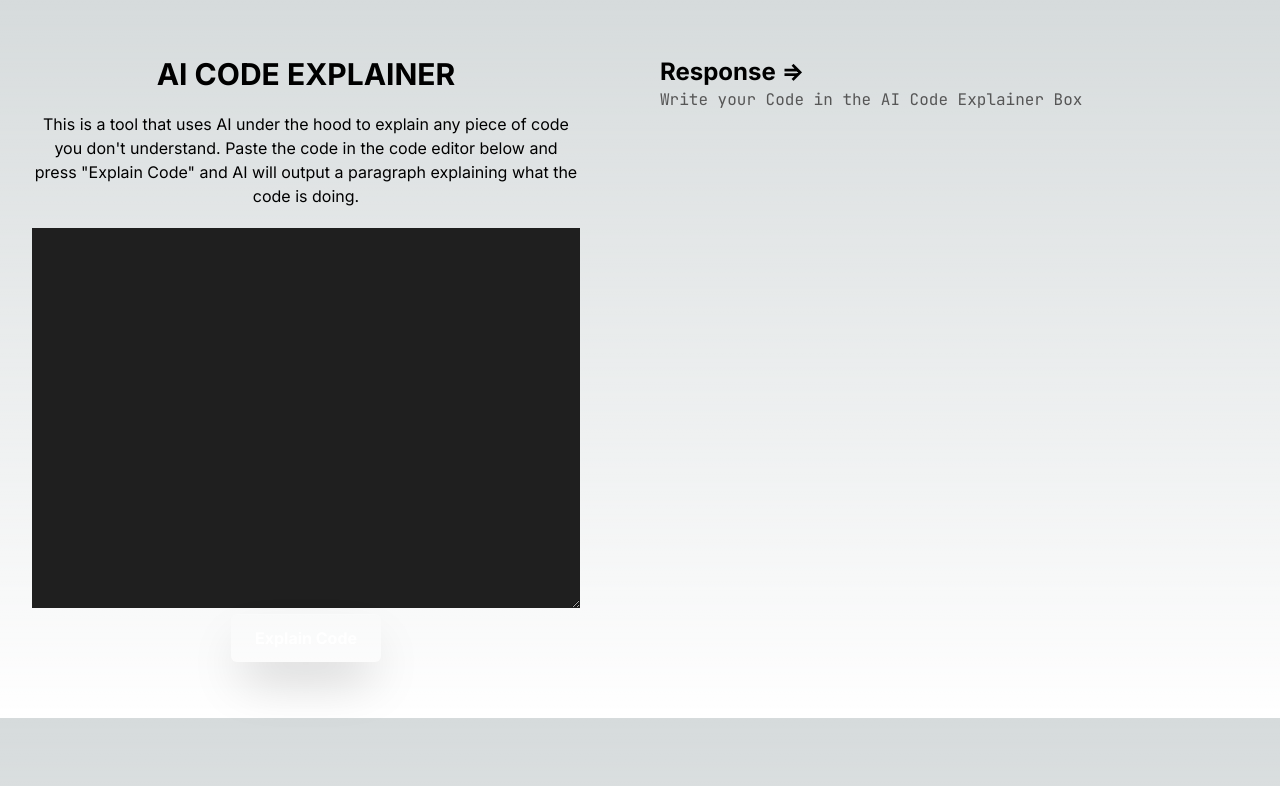
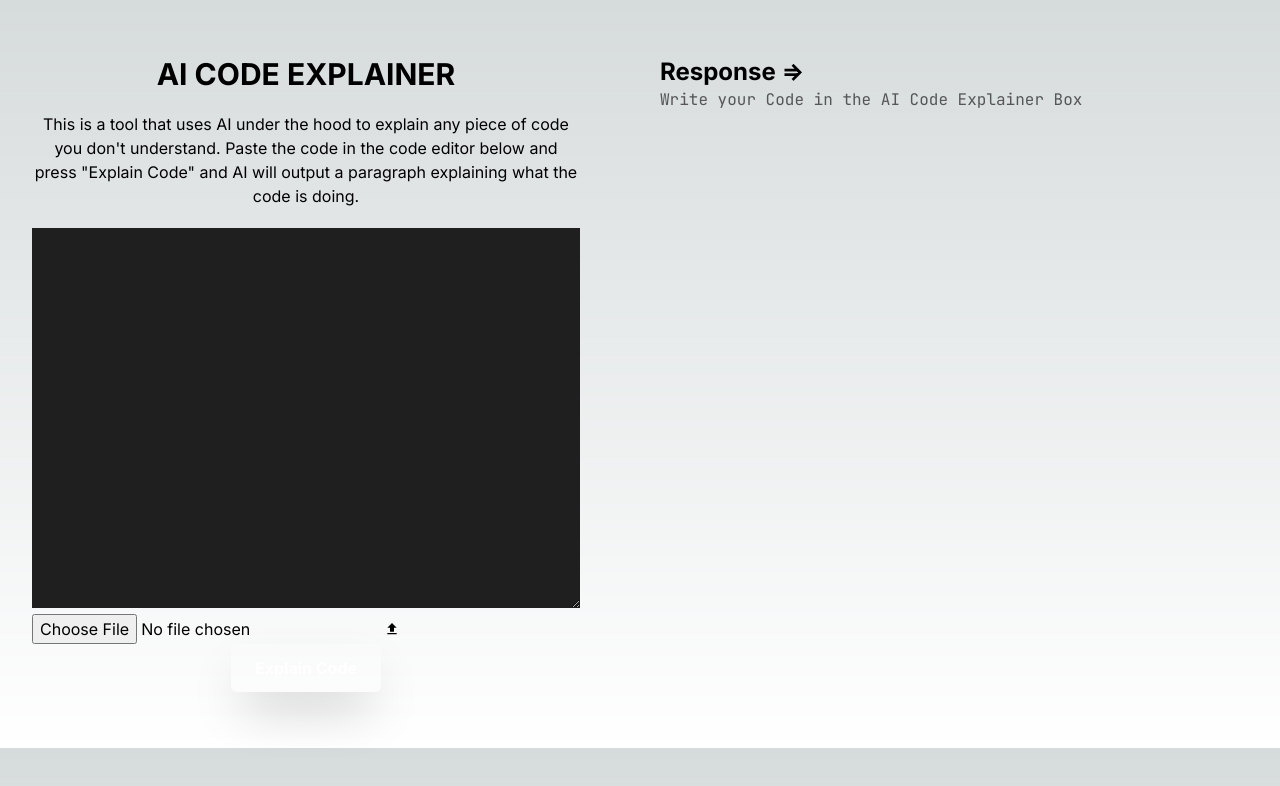
Before and after one commit to Sreyasree-001/Code-Quanta, a Next.js app: page /dashboard in a window 1280 px wide. Shown: the top 786 px of the page. Built offline with nearby package versions, Linux system fonts and the light colour scheme.

Commit message:
feat: Image upload

```diff
--- a/src/app/dashboard/page.js
+++ b/src/app/dashboard/page.js
@@ -2,13 +2,22 @@
 import { GoogleGenerativeAI } from "@google/generative-ai";
 import { useState } from "react";
 import "./pages.css";
-import { marked } from "marked";
+import { marked, use } from "marked";
+import { MdFileUpload } from "react-icons/md";
+import axios from "axios";
+
 const genAI = new GoogleGenerativeAI("AIzaSyAmaL0M7GZzbBrteRhQr3DQizJH0N22ssQ");
 
 export default function NewPage() {
   const [prompt, setPrompt] = useState(``);
   const [text, setText] = useState(`<p style="color:#565656;">Write your Code in the AI Code Explainer Box</p>`);
-  console.log(text);
+  //states uploading file
+  const [useImage, setUseImage] = useState(false);
+  const [files, setFiles] = useState(null);
+  const [progress, setProgress] = useState({started: false, pc: 0})
+  const [msg,setMsg] = useState(null);
+  const [image,setImage] = useState("");
+
   const handlePrompt = (event) => {
     setPrompt(event.target.value);
     console.log(prompt);
@@ -30,6 +39,36 @@ export default function NewPage() {
     `<p style="margin-top:10px;"><span style="display: inline-block; margin-left: 40px;"></span>`
   );
   console.log(convertedHtml);
+  const handleUplaod = () => {
+    if(!files){
+      setMsg("No file Selected");
+      return;
+    }
+    const fd = new FormData();
+    for(let i=0;i<files.length;i++){
+      fd.append(`file${i+1}`,files[i]);
+    }
+    //setMsg("Uploading...")
+    setProgress(prevState => {
+      return {...prevState, started:true}
+    })
+    axios.post('http://httpbin.org/post', fd, {
+      onUploadProgress: (progressEvent) => {
+        setProgress(prevState => {
+          return {...prevState, pc: progressEvent.progress*100}
+        });
+      },
+      headers: {
+        "Custom-Header": "value",
+      }
+    })
+    .then(res => {
+
+      console.log(res.data)
+    })
+    .catch(err => console.log(err))
+
+  }
 
   return (
     <>
@@ -46,14 +85,28 @@ export default function NewPage() {
                 below and press "Explain Code" and AI will output a paragraph
                 explaining what the code is doing.
               </p>
+              {
+                useImage ?
+                <img src={URL.createObjectURL(image)} alt=""/>
+                :
                 <textarea
                     spellCheck="false"
                     className="textarea"
                     rows={20}
                     onChange={handlePrompt}
                   />
+              }
               {/* <button onClick={run}>Generate</button> */}
               <div className="text-center">
+                <div className="flex flex-row space-x-2">
+                  <input
+                  type="file"
+                  onChange={(e) => {setFiles(e.target.files[0])}}
+                  />
+                  <button
+                  onClick={handleUplaod}
+                  ><MdFileUpload /></button>
+                </div>
                 <button
                   onClick={run}
                   className="relative inline-flex items-center justify-center px-6 py-3 overflow-hidden font-bold text-white rounded-md shadow-2xl group"
--- a/src/app/page.js
+++ b/src/app/page.js
@@ -39,13 +39,13 @@ export default function Home() {
                         {/* End Announcement Banner */}
                         {/* Title */}
                         <div className="max-w-3xl text-center mx-auto">
-                            <h1 className="block font-medium raleway text-gray-200 text-4xl sm:text-5xl md:text-6xl lg:text-7xl">
+                            <h1 className="block font-medium raleway text-[#05096c] text-4xl sm:text-5xl md:text-6xl lg:text-7xl">
                                 Let AI help you understand programming better
                             </h1>
                         </div>
                         {/* End Title */}
                         <div className="max-w-3xl text-center mx-auto">
-                            <p className="text-lg text-gray-400">
+                            <p className="text-lg jetbrains-mono text-gray-900">
                                 Write your code and get detailed explanation
                             </p>
                         </div>
@@ -56,8 +56,8 @@ export default function Home() {
                                 data-text="Awesome"
                                 onClick={() => router.push('/dashboard')}
                             >
-                                <span class="actual-text">&nbsp;Generate&nbsp;</span>
-                                <span aria-hidden="true" class="hover-text">&nbsp;Generate&nbsp;</span>
+                                <span class="actual-text jetbrains-mono">&nbsp;Generate&nbsp;</span>
+                                <span aria-hidden="true" class="hover-text jetbrains-mono">&nbsp;Generate&nbsp;</span>
                             </button>
                         </div>
                         {/* End Buttons */}
```
Also changed, not shown: package.json (+6 -1 lines), src/app/page1.css (+7 -3 lines), 1 other file (tests, documents, lock files or other folders). Lines whose indentation alone changed are shown as unchanged.
